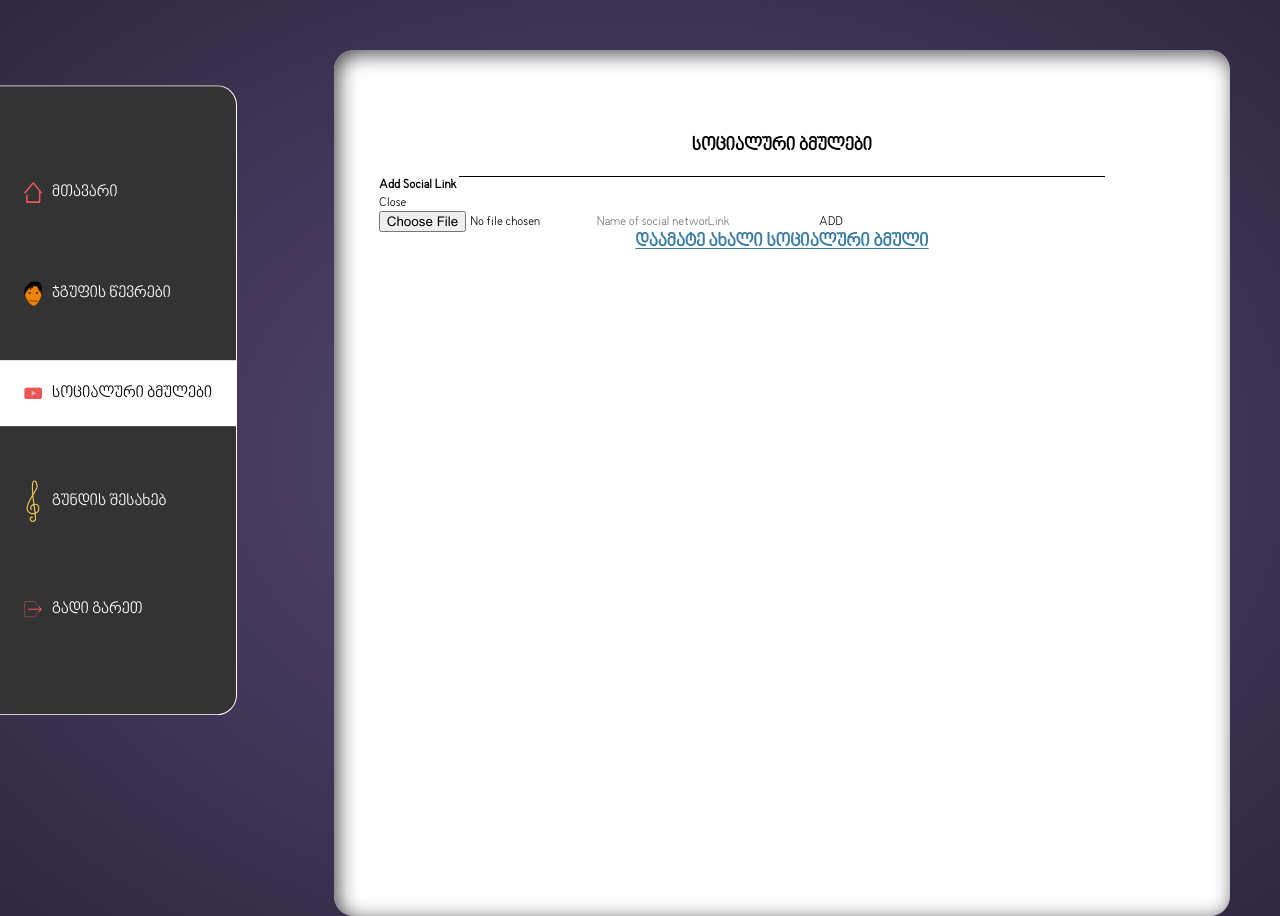
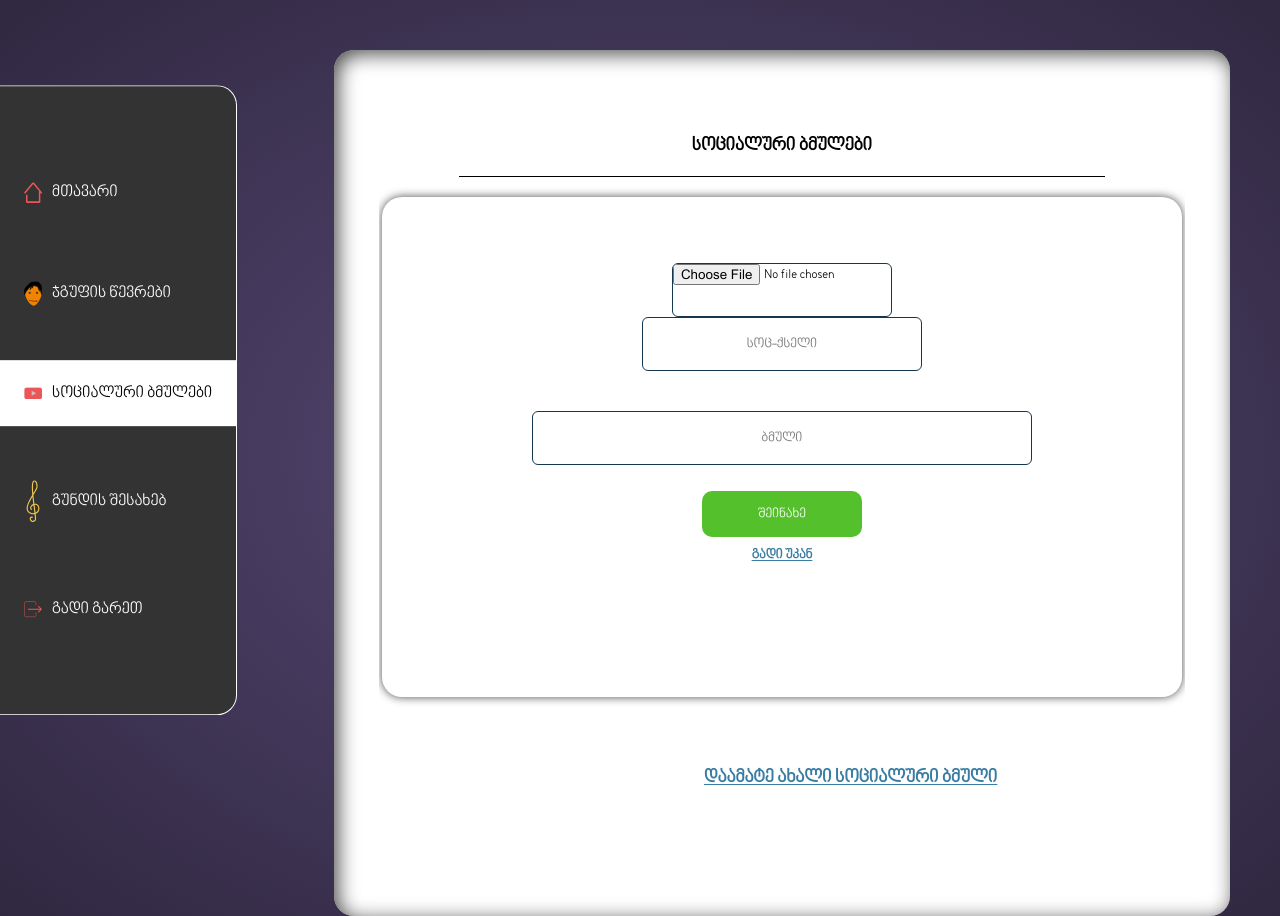
Before and after one commit to KiwiScreams/FolkSoul-app, a React (Vite) app: page /main/social in a window 1280 px wide. Both pictures are taken after a click on the button "დაამატე ახალი სოციალური ბმული". Built offline with nearby package versions, Linux system fonts and the light colour scheme.

Commit message:
links panel

```diff
--- a/src/components/SocialLinks.jsx
+++ b/src/components/SocialLinks.jsx
@@ -161,30 +161,34 @@ function SocialLinks() {
             </div>
             <div className="social-links-body">
                 {showPanel && (
+                    <div className="social-panel">
+                        {/* {showPanel && ( */}
                             <div className="add-soc-panel">
-                        <div className="panel-header">
-                            <h5>Add Social Link</h5>
-                            <button onClick={handleClosePanel}>Close</button>
-                        </div>
                                 <input
                                     type="file"
+                                    className="social-input soc-xatula"
                                     onChange={handleImageChange}
                                     placeholder="აირჩიე სოციალური ქსელის ხატულა"
                                 />
                                 <input
+                                    className="social-input soc-name"
                                     type="text"
                                     value={name}
                                     onChange={(e) => setName(e.target.value)}
-                            placeholder="Name of social network"
+                                    placeholder="სოც-ქსელი"
                                 />
                                 <input
+                                    className="social-input soc-link"
                                     type="text"
                                     value={href}
                                     onChange={(e) => setHref(e.target.value)}
-                            placeholder="Link"
+                                    placeholder="ბმული"
                                 />
-                        <button onClick={AddItem}>ADD</button>
+                                <button onClick={AddItem} className="save-btn">შეინახე</button>
+                                <button onClick={handleClosePanel} className="goback-btn">გადი უკან</button>
                             </div>
+                        {/* )} */}
+                    </ div >
                 )}
                 <button onClick={handleAddSocClick} className="goback-btn text-bg add-soc">დაამატე ახალი სოციალური ბმული</button>
                 <div className="all-todos-container">
--- a/src/index.css
+++ b/src/index.css
@@ -212,7 +212,7 @@ main {
   flex-wrap: wrap;
   flex-direction: column;
   position: relative;
-  margin: auto;
+  margin-left: 100px;
 }
 
 .rhythm-container .rhythm-box {
@@ -878,3 +878,42 @@ main {
 .all-todos-container .todo-content {
   gap: 50px;
 }
+.add-soc
+{
+  margin-top: 50px;
+  margin-bottom: 50px;
+  position: fixed;
+  bottom: -38px;
+  left: 55%;
+  background-color: var(--content-white-clr);
+}
+.social-panel
+{
+  width: 800px;
+  height: 500px;
+  border-radius: 10px;
+  margin: auto;
+  padding-top: 66px;
+  margin-top: 20px;
+  background-color: var(--content-white-clr);
+  border-radius: 20px;
+  box-shadow: 0px 0px 10px rgba(77, 77, 77, 1);
+}
+.social-input
+{
+  height: 54px;
+  border: 1px solid var(--primary-darkBlue-clr);
+  border-radius: 6px;
+  text-align: center;
+  display: block;
+  margin: auto;
+}
+.social-input.soc-name
+{
+  width: 280px;
+  margin-bottom: 40px;
+}
+.social-input.soc-link
+{
+  width: 500px;
+}
```
Lines whose indentation alone changed are shown as unchanged.
